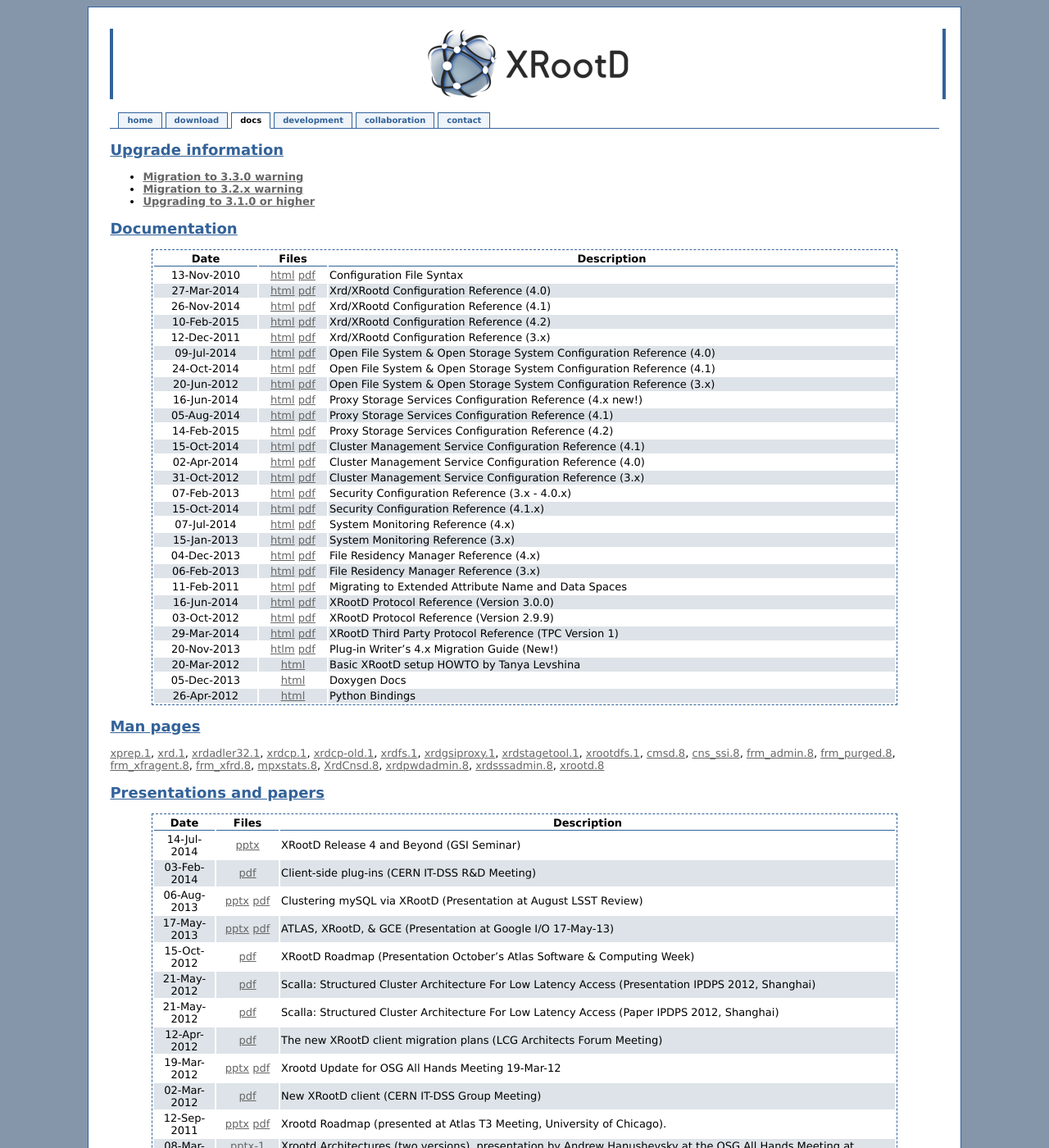
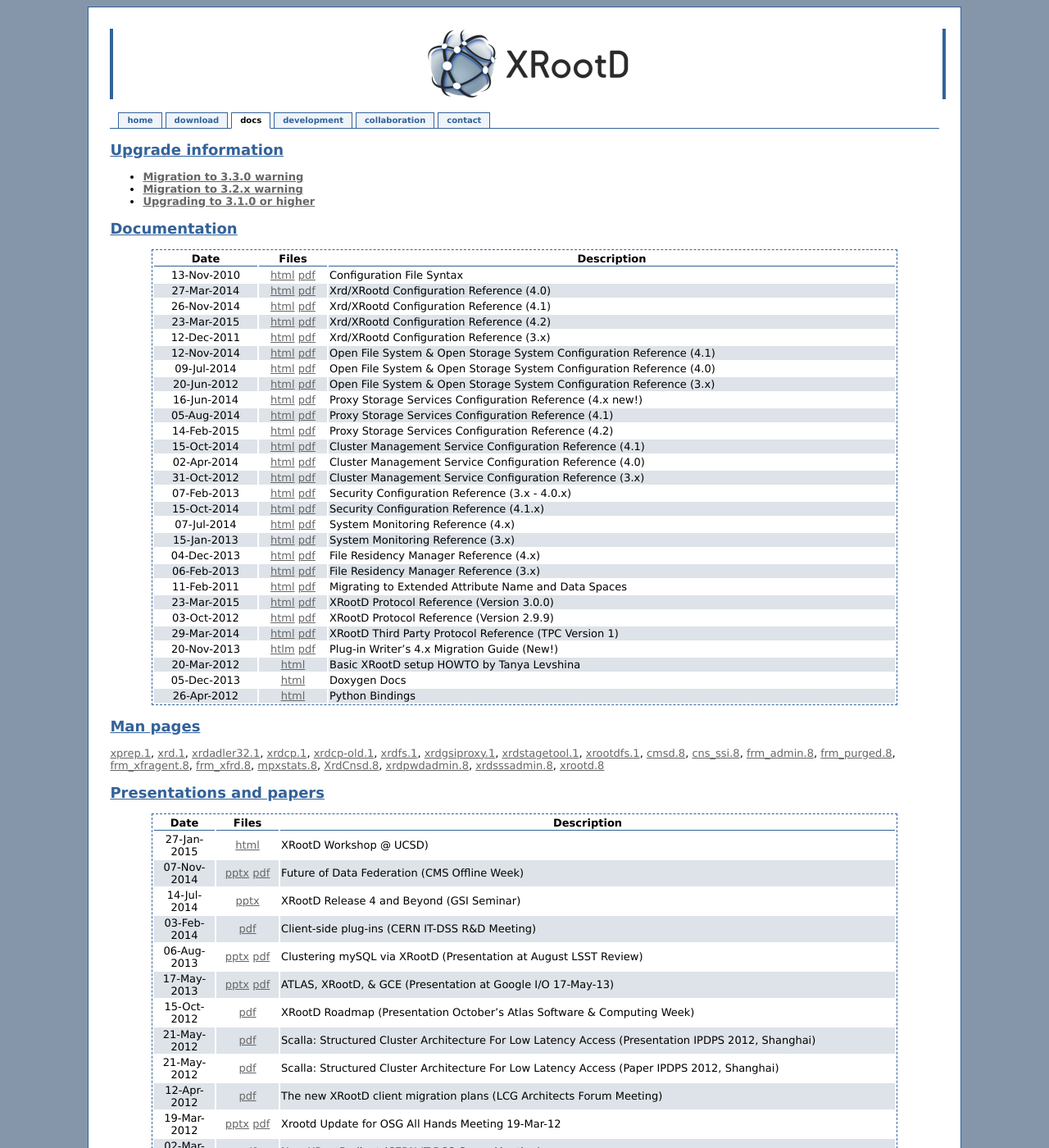
Before and after one commit to xrootd/xrootd-website, a Jekyll site: the page built from docs.md, in a window 1280 px wide and 1400 px high. Shown: the whole window at 82% size. Built offline with Jekyll 4.4.1, drawn with Linux system fonts in a browser that asks for light colours; Markdown is read by kramdown in place of the engine named in the settings.

Commit message:
Update documentation page.

```diff
--- a/docs.md
+++ b/docs.md
@@ -19,10 +19,10 @@ Documentation
 |13-Nov-2010|[html](/doc/prod/Syntax_config.htm) [pdf](/doc/prod/Syntax_config.pdf)  |Configuration File Syntax                                                     |
 |27-Mar-2014|[html](/doc/dev4/xrd_config.htm) [pdf](/doc/dev4/xrd_config.pdf)           |Xrd/XRootd Configuration Reference (4.0)                            |
 |26-Nov-2014|[html](/doc/dev41/xrd_config.htm) [pdf](/doc/dev41/xrd_config.pdf)           |Xrd/XRootd Configuration Reference (4.1)                            |
-|10-Feb-2015|[html](/doc/dev42/xrd_config.htm) [pdf](/doc/dev42/xrd_config.pdf)           |Xrd/XRootd Configuration Reference (4.2)                            |
+|23-Mar-2015|[html](/doc/dev42/xrd_config.htm) [pdf](/doc/dev42/xrd_config.pdf)           |Xrd/XRootd Configuration Reference (4.2)                            |
 |12-Dec-2011|[html](/doc/prod/xrd_config.htm) [pdf](/doc/prod/xrd_config.pdf)        |Xrd/XRootd Configuration Reference (3.x)                               |
+|12-Nov-2014|[html](/doc/dev41/ofs_config.htm) [pdf](/doc/dev41/ofs_config.pdf)        |Open File System &amp; Open Storage System Configuration Reference (4.1)      |
 |09-Jul-2014|[html](/doc/dev4/ofs_config.htm) [pdf](/doc/dev4/ofs_config.pdf)        |Open File System &amp; Open Storage System Configuration Reference (4.0)      |
-|24-Oct-2014|[html](/doc/dev41/ofs_config.htm) [pdf](/doc/dev41/ofs_config.pdf)        |Open File System &amp; Open Storage System Configuration Reference (4.1)      |
 |20-Jun-2012|[html](/doc/prod/ofs_config.htm) [pdf](/doc/prod/ofs_config.pdf)        |Open File System &amp; Open Storage System Configuration Reference (3.x)      |
 |16-Jun-2014|[html](/doc/dev4/pss_config.htm) [pdf](/doc/dev4/pss_config.pdf)        |Proxy Storage Services Configuration Reference (4.x new!)    |
 |05-Aug-2014|[html](/doc/dev41/pss_config.htm) [pdf](/doc/dev41/pss_config.pdf)        |Proxy Storage Services Configuration Reference (4.1)    |
@@ -37,7 +37,7 @@ Documentation
 |04-Dec-2013|[html](/doc/dev4/frm_config.htm) [pdf](/doc/dev4/frm_config.pdf)          |File Residency Manager Reference (4.x)                                  |
 |06-Feb-2013|[html](/doc/prod/frm_config.htm) [pdf](/doc/prod/frm_config.pdf)          |File Residency Manager Reference (3.x)                                  |
 |11-Feb-2011|[html](/doc/prod/frm_migr.htm) [pdf](/doc/prod/frm_migr.pdf)            |Migrating to Extended Attribute Name and Data Spaces                          |
-|16-Jun-2014|[html](/doc/dev4/XRdv300.htm) [pdf](/doc/dev4/XRdv300.pdf)              |XRootD Protocol Reference (Version 3.0.0)                                     |
+|23-Mar-2015|[html](/doc/dev42/XRdv300.htm) [pdf](/doc/dev42/XRdv300.pdf)              |XRootD Protocol Reference (Version 3.0.0)                                     |
 |03-Oct-2012|[html](/doc/prod/XRdv299.htm) [pdf](/doc/prod/XRdv299.pdf)              |XRootD Protocol Reference (Version 2.9.9)                                     |
 |29-Mar-2014|[html](/doc/dev4/tpc_protocol.htm) [pdf](/doc/dev4/tpc_protocol.pdf)    |XRootD Third Party Protocol Reference (TPC Version 1)                                     |
 |20-Nov-2013|[htlm](/doc/dev4/Plugin_Migration_v4.htm) [pdf](Plugin_Migration_v4.pdf)|Plug-in Writer's 4.x Migration Guide (New!)|
@@ -74,6 +74,8 @@ Presentations and papers
 
 |Date       |Files                                                                 |Description                                                       |
 |:---------:|:--------------------------------------------------------------------:|------------------------------------------------------------------|
+|27-Jan-2015|[html](https://indico.cern.ch/event/330212/other-view?view=standard)|XRootD Workshop @ UCSD)|
+|07-Nov-2014|[pptx](/presentations/COW-141107.pptx) [pdf](/presentations/COW-141107.pdf)|Future of Data Federation (CMS Offline Week)|
 |14-Jul-2014|[pptx](/presentations/GSI-140715.pptx)|XRootD Release 4 and Beyond (GSI Seminar)|
 |03-Feb-2014|[pdf](/presentations/20140203_client_plugins.pdf)|Client-side plug-ins (CERN IT-DSS R&D Meeting)|
 |06-Aug-2013|[pptx](/presentations/LSST-Review.pptx) [pdf](/presentations/LSST-Review.pdf)|Clustering mySQL via XRootD (Presentation at August LSST Review)|
```
